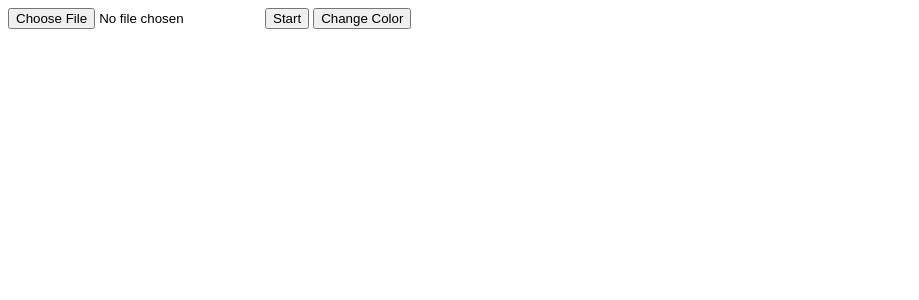
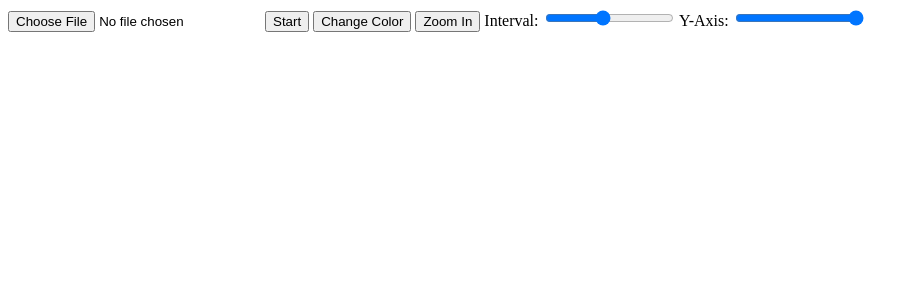
Before and after one commit to omarelbehairy/DSP-signalViewer-task1, a Flask app: page / in a window 1280 px wide. Shown: the top 300 px of the page, without its empty margins (0-919 px from the left). Run offline with Flask 2, Linux system fonts and the light colour scheme; some libraries are stand-ins or nearby versions.

Commit message:
zoom in #2

```diff
--- a/templates/index.html
+++ b/templates/index.html
@@ -9,6 +9,11 @@
         <input type="file" id="fileInput" onchange="OpenFile(event)">
         <button id="toggle-btn" onclick="togglePlot()">Start</button>
         <button onclick="changeColor()">Change Color</button>
+        <button id="zoom-in-btn" onclick="zoomIn()">Zoom In</button>
+        <label for="interval-slider">Interval:</label>
+        <input type="range" id="interval-slider" min="10" max="100" step="10" value="50" oninput="updateInterval(this.value)">
+        <label for="y-axis-slider">Y-Axis:</label>
+        <input type="range" id="y-axis-slider" min="-1" max="1" step="0.05" value="5" oninput="updateYAxis(this.value)">
     </div>
     <script>
         var plotDiv = document.getElementById('plot');
@@ -17,6 +22,17 @@
         var cnt = 0;
         var intervalID;
         var plotColor = '#1f77b4'; // Default color
+        var yRange = [-1, 1];
+        var intervalTime = 50;
+        var zoomFactor = 5; // zoom factor for zoom in
+
+        function updateInterval(value) {
+            intervalTime = value;
+            if (intervalID) {
+                clearInterval(intervalID);
+                intervalID = setInterval(update, intervalTime);
+            }
+        }
 
         function OpenFile(event) {
             var input = event.target;
@@ -37,7 +53,8 @@
             title: 'ECG Signal',
             scrollZoom: true,
             modeBar: {orientation: 'v'},
-            xaxis: {range: [Math.max(cnt - 100, 0), cnt]}
+            xaxis: {range: [Math.max(cnt - 100, 0), cnt]},
+            yaxis: {range: yRange}
         });
     }
 
@@ -61,6 +78,10 @@
         if (button.innerHTML === "Stop") {
             clearInterval(intervalID);
             button.innerHTML = "Play";
+            // Reset slider
+            var slider = document.getElementById('interval-slider');
+                slider.value = 100;
+                intervalTime = 100;
         } else {
             intervalID = setInterval(update, 50);
             button.innerHTML = "Stop";
@@ -76,7 +97,25 @@
             plotColor = randomColor; // Save the new color for future updates
         }
 
+    function zoomIn() {
+        var update = {
+        xaxis: {
+            range: [
+                Math.max(cnt - 100, 0),
+                Math.max(cnt - 100, 0) + (cnt - Math.max(cnt - 100, 0)) / zoomFactor
+                ]
+            }
+        };
+            Plotly.update(plotDiv, {}, update);
+        }
+
+    function updateYAxis(value) {
+        yRange = [value - 1, value + 1];
+        plot();
+    }
+
 
     </script>
 </body>
+
 </html>
```
